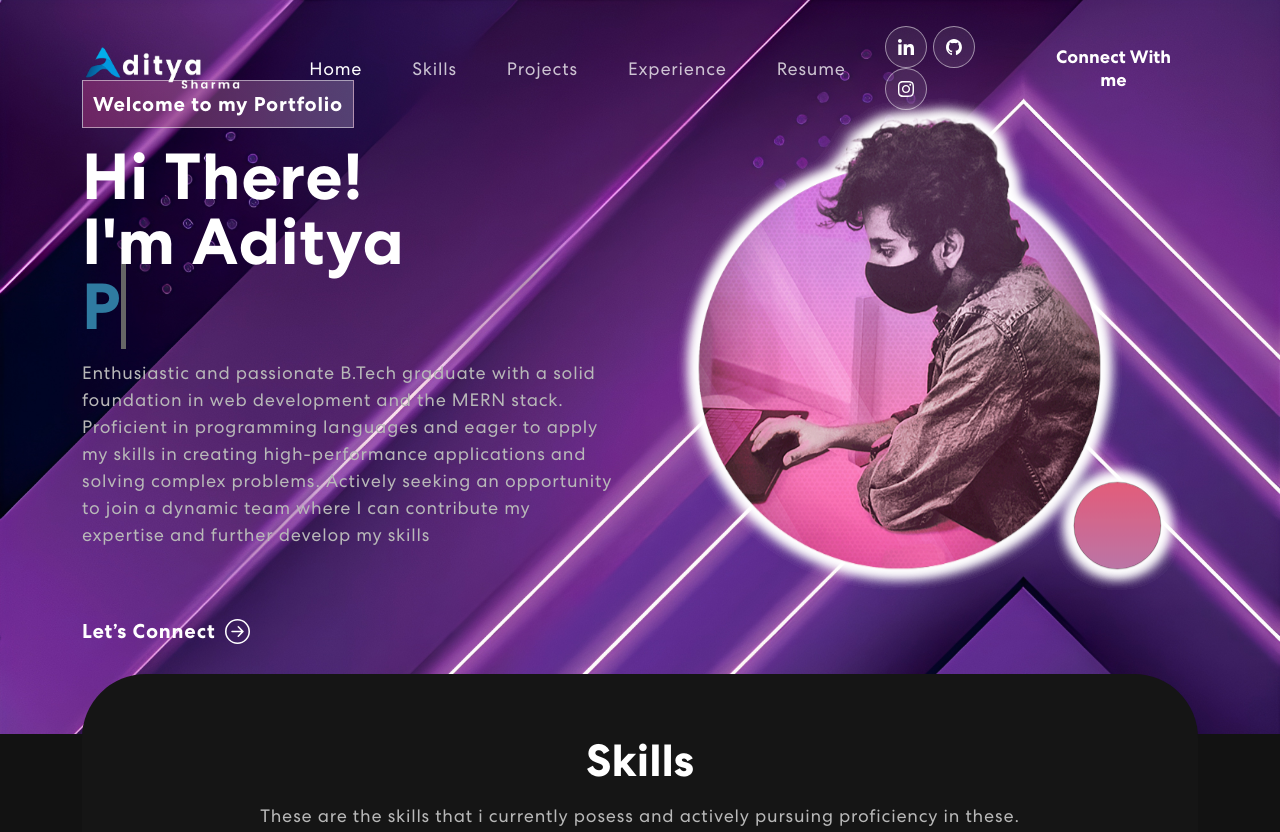
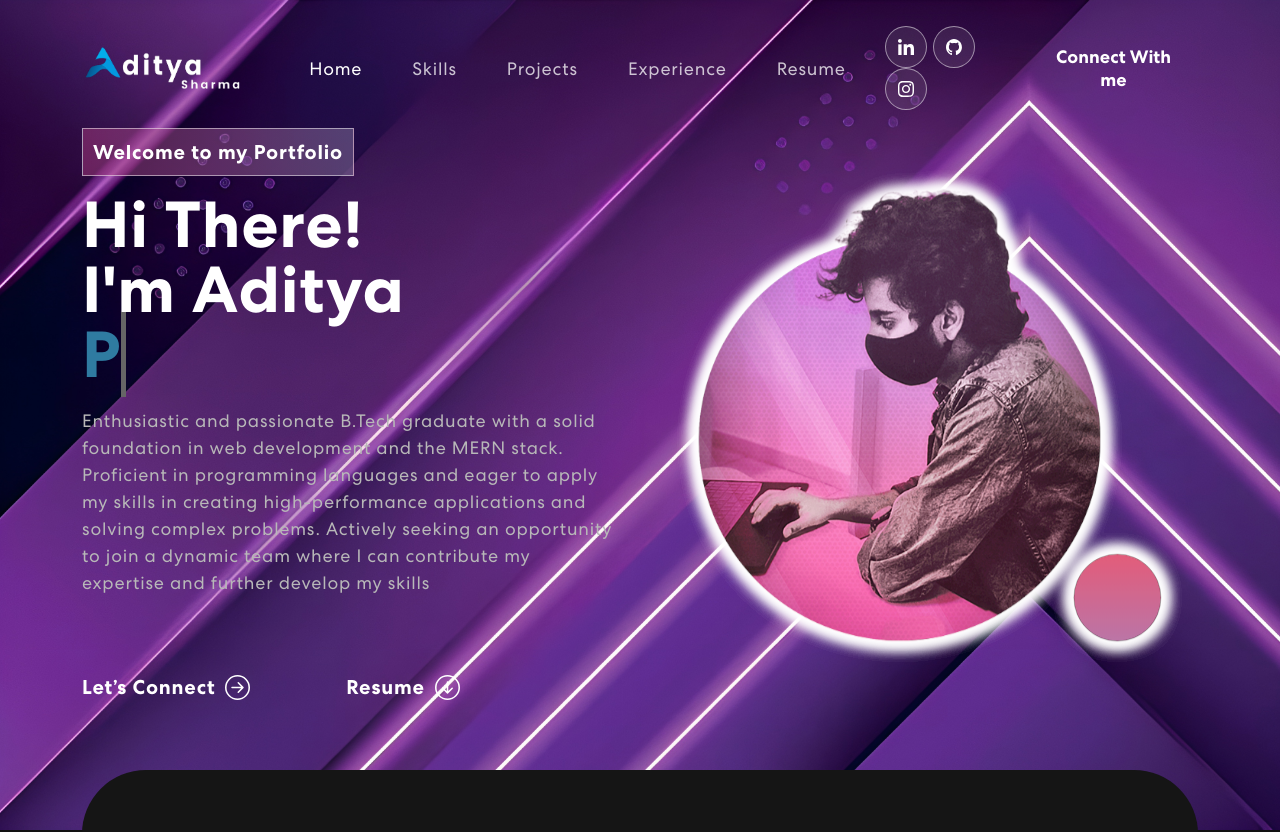
Before and after one commit to EvilXpirit/react-tailwind-portfolio, a React (Vite) app: page / in a window 1280 px wide. Shown: the top 832 px of the page. Built offline with nearby package versions, Linux system fonts and the light colour scheme.

Commit message:
resume changes

```diff
--- a/src/App.css
+++ b/src/App.css
@@ -282,7 +282,13 @@ nav.navbar .navbar-toggler[aria-expanded="true"] .navbar-toggler-icon {
   line-height: 1.5em;
   width: 96%;
 }
-.banner button {
+
+/* .banner .buttons{
+  display: flex;
+  flex-direction: row;
+} */
+
+.banner button, .banner a {
   color: #fff;
   font-weight: 700;
   font-size: 20px;
@@ -291,13 +297,13 @@ nav.navbar .navbar-toggler[aria-expanded="true"] .navbar-toggler-icon {
   display: flex;
   align-items: center;
 }
-.banner button svg {
+.banner button svg, .banner a svg {
   font-size: 25px;
   margin-left: 10px;
   transition: 0.3s ease-in-out;
   line-height: 1;
 }
-.banner button:hover svg {
+.banner button:hover svg, .banner a:hover svg{
   margin-left: 25px;
 }
 .banner img {
--- a/src/components/Banner.jsx
+++ b/src/components/Banner.jsx
@@ -1,6 +1,6 @@
 import React, { useState, useEffect } from "react";
 import headerImg from "../assets/img/my_banner2.svg";
-import { ArrowRightCircle } from "react-bootstrap-icons";
+import { ArrowRightCircle, ArrowDownCircle } from "react-bootstrap-icons";
 import TrackVisibility from "react-on-screen";
 
 export const Banner = () => {
@@ -59,7 +59,7 @@ export const Banner = () => {
   };
 
   return (
-    <section className="banner pt-20 pb-20" id="home">
+    <section className="banner pt-32 pb-20" id="home">
       <div className="container mx-auto">
         <div className="md:flex items-center">
           <div className="md:w-1/2">
@@ -96,13 +96,23 @@ export const Banner = () => {
                     team where I can contribute my expertise and further develop
                     my skills
                   </p>
+                  <div className="buttons flex lg:flex-row flex-col gap-x-24 mb-5">
                     <button
                       onClick={() => console.log("connect")}
-                    className="text-white font-bold py-2 rounded inline-flex items-center"
+                      className="text-white font-bold inline-flex items-center"
                     >
                       Let’s Connect{" "}
                       <ArrowRightCircle size={25} className="ml-2" />
                     </button>
+                    <a
+                      href="https://drive.google.com/file/d/1-4SJhqPwPoHfLVxUacAU20N5BYfF_pQ1/view?usp=sharing"
+                      className="text-white font-bold inline-flex items-center no-underline"
+                      target="_blank"
+                      rel="noopener noreferrer"
+                    >
+                      Resume <ArrowDownCircle size={25} className="ml-2" />
+                    </a>
+                  </div>
                 </div>
               )}
             </TrackVisibility>
```
Lines whose indentation alone changed are shown as unchanged.
